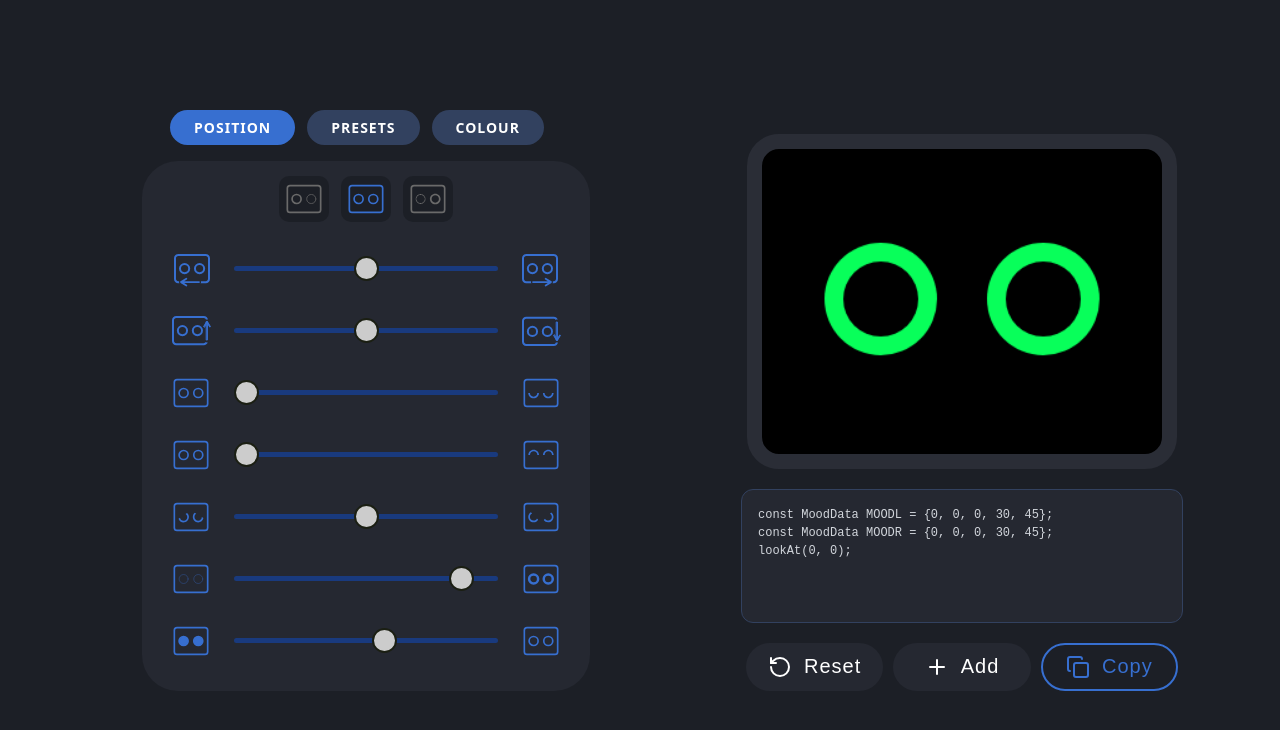
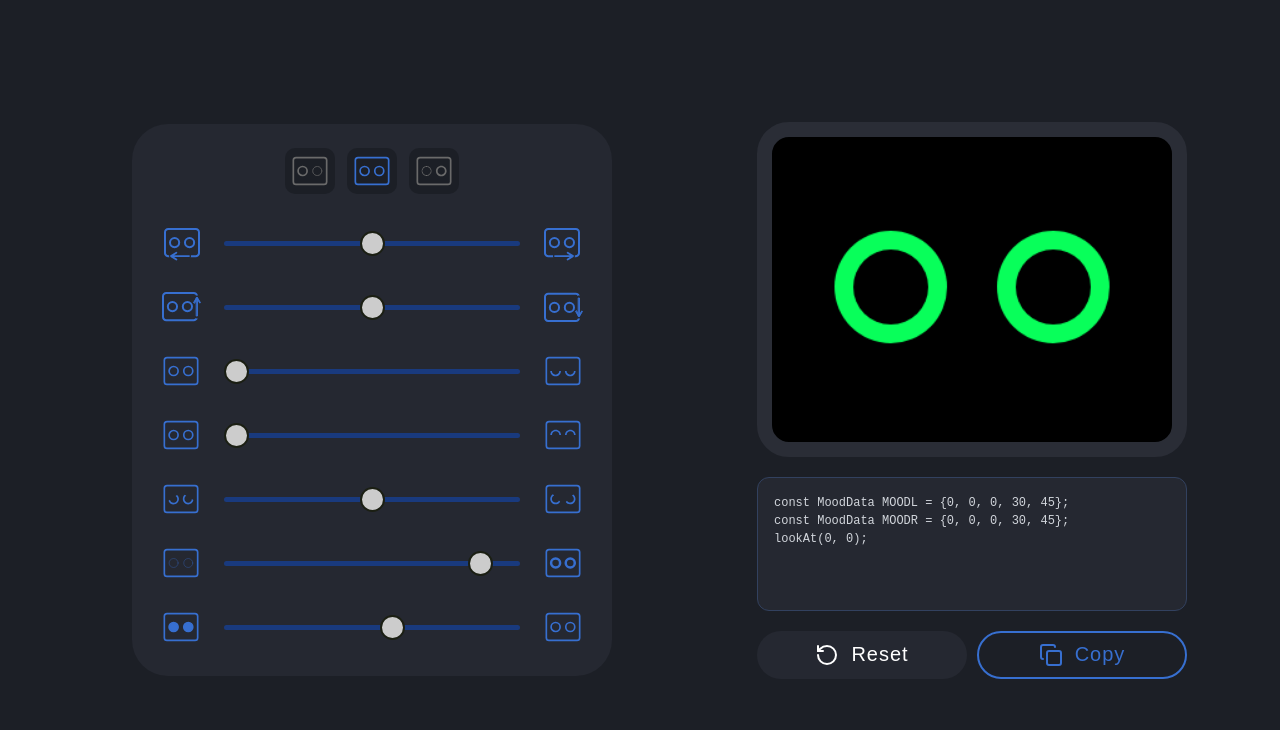
Before and after one commit to tanmaywankar/GrobotAnimator, a Vue app: page / in a window 1280 px wide. Shown: the top 730 px of the page. Built offline with nearby package versions, Linux system fonts and the light colour scheme.

Commit message:
refactor: remove top tabs and add button, match left and right panel sizes

```diff
--- a/src/App.vue
+++ b/src/App.vue
@@ -13,12 +13,6 @@ const spriteUrl = `${import.meta.env.BASE_URL}sprite.svg`;
 <template>
   <div class="app-container">
     <div class="left-panel">
-      <div class="main-tabs">
-        <div class="tab active">Position</div>
-        <div class="tab">Presets</div>
-        <div class="tab">Colour</div>
-      </div>
-
       <div class="slider-card">
         <div class="side-tabs">
           <div
--- a/src/components/TextBoxComponent.vue
+++ b/src/components/TextBoxComponent.vue
@@ -4,10 +4,6 @@
     <button class="btn" @click="resetValues">
       <RotateCcw class="custom-icon" />
       Reset
-    </button>
-    <button class="btn">
-      <Plus class="custom-icon"/>
-      Add
     </button>
     <button class="btn primary" @click="copyCode">
       <Copy class="custom-icon" />
@@ -21,7 +17,7 @@ import { computed } from "vue";
 import { useSliderStore } from "../store/SliderStore";
 import { sliderConfigs } from "../config/SliderConfig";
 import { toast } from "vue3-toastify";
-import { RotateCcw, Plus, Copy } from "@lucide/vue";
+import { RotateCcw, Copy } from "@lucide/vue";
 const store = useSliderStore();
 
 const codeText = computed({
--- a/src/style.css
+++ b/src/style.css
@@ -47,46 +47,22 @@ body {
 }
 
 .left-panel {
-  width: 460px;
+  width: 480px;
   display: flex;
   flex-direction: column;
-  gap: 16px;
   flex-shrink: 0;
-}
-
-.main-tabs {
-  display: flex;
-  justify-content: center;
-  width: 430px;
-  gap: 12px;
-}
-
-.tab {
-  background-color: var(--accent-blue-dim);
-  color: var(--text-main);
-  padding: 8px 24px;
-  border-radius: 20px;
-  font-size: 14px;
-  font-weight: 600;
-  letter-spacing: 1px;
-  cursor: pointer;
-  text-transform: uppercase;
-}
-
-.tab.active {
-  background-color: var(--accent-blue);
 }
 
 .slider-card {
   background-color: var(--bg-panel);
   border-radius: var(--radius-xlg);
-  padding: 15px 24px;
-  width: 400px;
-  height: 500px;
+  box-sizing: border-box;
+  padding: 24px;
+  width: 100%;
+  height: 552px;
   display: flex;
   flex-direction: column;
-  gap: 12px;
-  flex-grow: 1;
+  justify-content: space-between;
 }
 
 .side-tabs {
@@ -167,7 +143,6 @@ input[type="range"]::-webkit-slider-thumb {
   align-items: center;
   gap: 20px;
   flex-shrink: 0;
-  align-self: flex-end;
 }
 
 /* Canvas Box */
@@ -192,10 +167,10 @@ canvas {
   background-color: var(--bg-panel);
   border: 1px solid var(--accent-blue-dim);
   border-radius: var(--radius-md);
+  box-sizing: border-box;
   padding: 16px;
-  height: 100px;
-  width: 85%;
-  max-width: 500px;
+  height: 134px;
+  width: 430px;
   font-family: monospace;
   font-size: 12px;
   color: var(--text-code);
@@ -206,8 +181,7 @@ canvas {
 
 .action-buttons {
   display: flex;
-  width: 90%;
-  max-width: 500px;
+  width: 430px;
   gap: 10px;
 }
 
```
